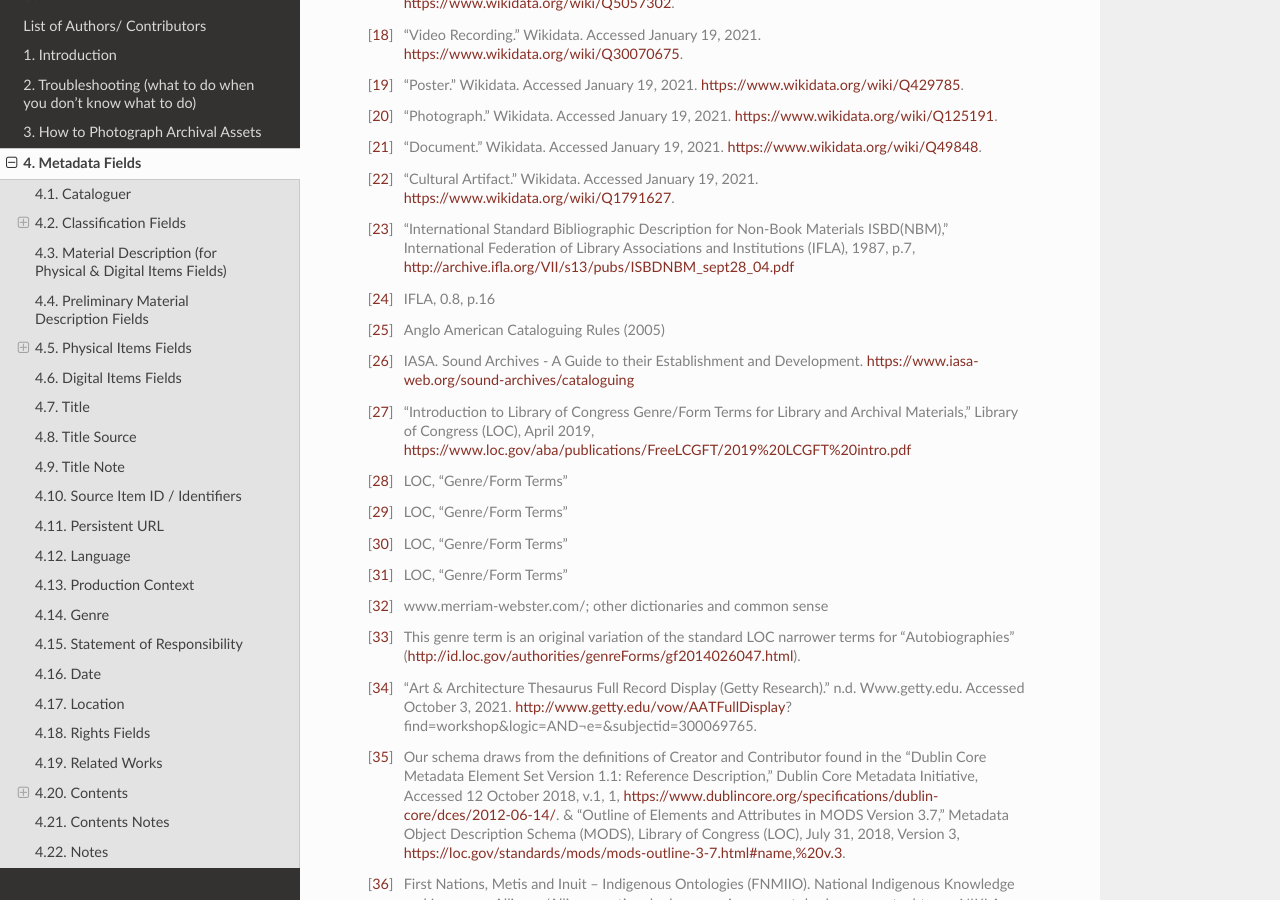
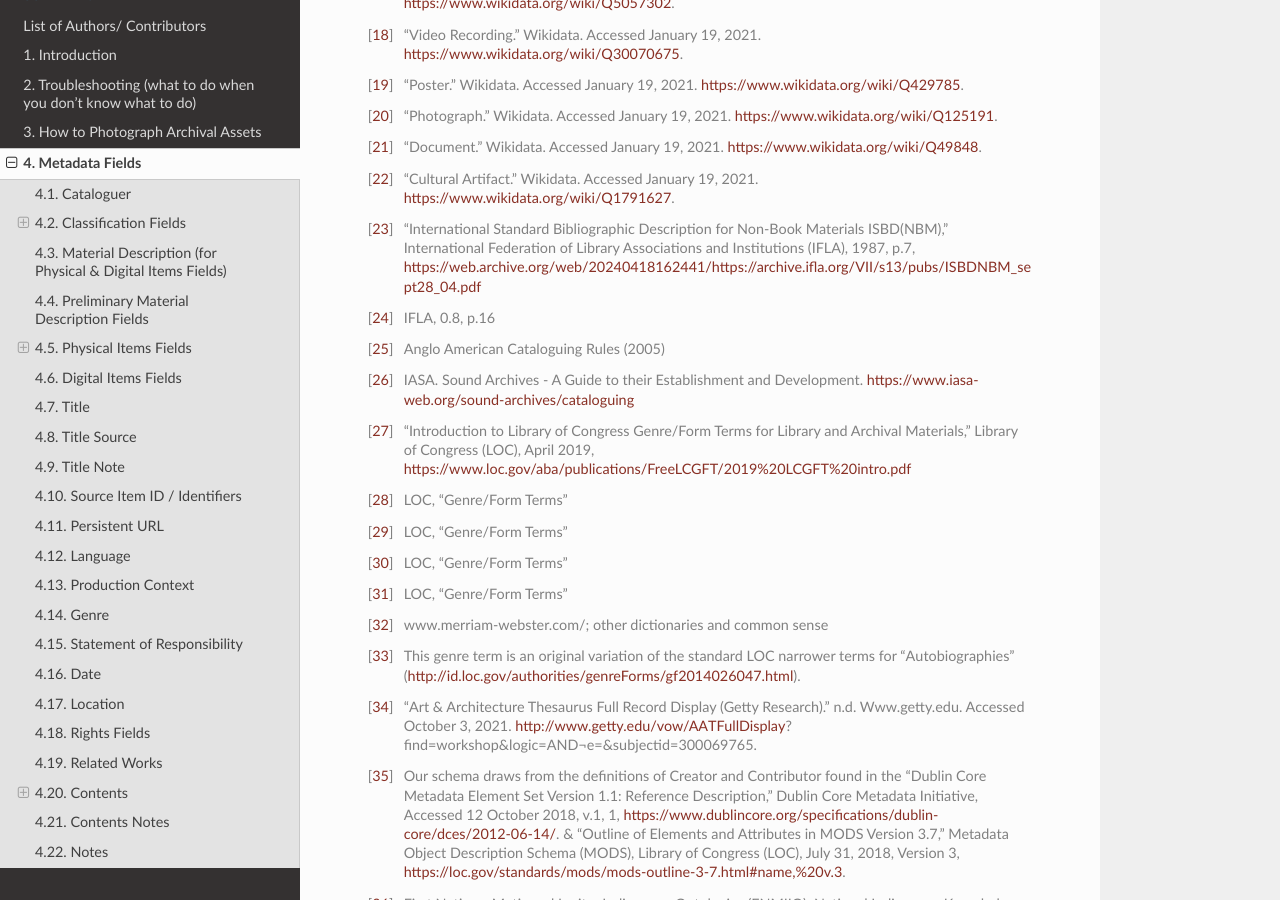
Before and after one commit to spokenweb/spokenweb-metadata-scheme, a Sphinx documentation site: the page built from docs/4-metadata-fields.rst, in a window 1280 px wide and 900 px high, scrolled down 51582 px. Built offline with Sphinx 7.4.7 and the Read the Docs theme 3.1.0, drawn with Linux system fonts in a browser that asks for light colours; some of the changed lines change nothing that is shown.

Commit message:
Update 4-metadata-fields.rst

```diff
--- a/docs/4-metadata-fields.rst
+++ b/docs/4-metadata-fields.rst
@@ -1556,7 +1556,7 @@ Notes allow cataloguers to input additional information regarding the item. Ther
 .. [20] “Photograph.” Wikidata. Accessed January 19, 2021. https://www.wikidata.org/wiki/Q125191.
 .. [21] “Document.” Wikidata. Accessed January 19, 2021. https://www.wikidata.org/wiki/Q49848.
 .. [22] “Cultural Artifact.” Wikidata. Accessed January 19, 2021. https://www.wikidata.org/wiki/Q1791627.
-.. [23] "International Standard Bibliographic Description for Non-Book Materials ISBD(NBM),"  International Federation of Library Associations and Institutions (IFLA), 1987, p.7, http://archive.ifla.org/VII/s13/pubs/ISBDNBM_sept28_04.pdf
+.. [23] "International Standard Bibliographic Description for Non-Book Materials ISBD(NBM),"  International Federation of Library Associations and Institutions (IFLA), 1987, p.7, https://web.archive.org/web/20240418162441/https://archive.ifla.org/VII/s13/pubs/ISBDNBM_sept28_04.pdf
 .. [24] IFLA, 0.8, p.16
 .. [25] Anglo American Cataloguing Rules (2005)
 .. [26] IASA. Sound Archives - A Guide to their Establishment and Development. https://www.iasa-web.org/sound-archives/cataloguing
```
